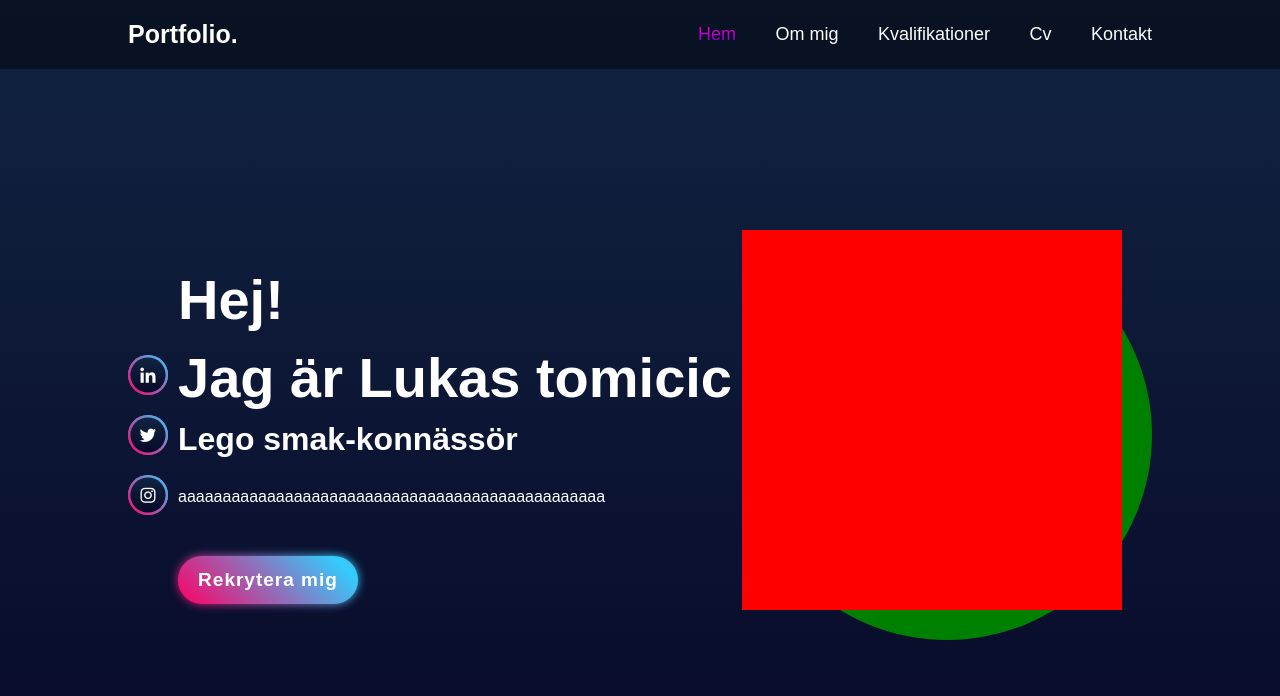
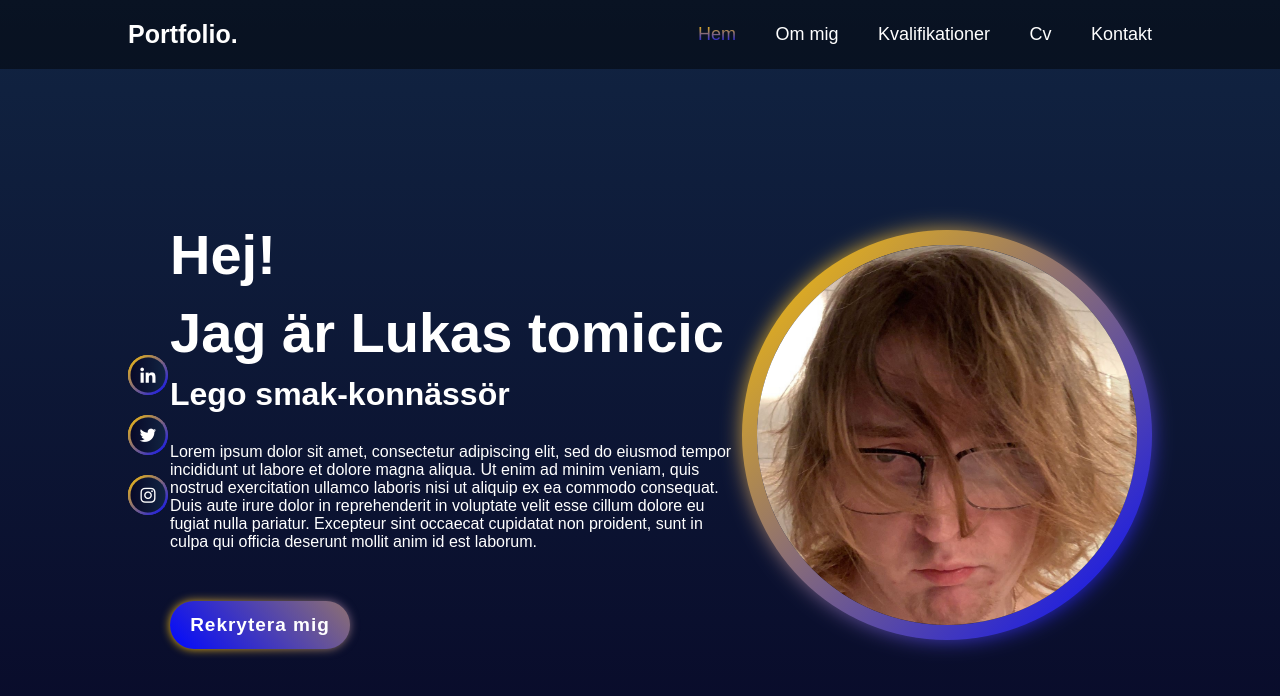
Before and after one commit to luckeboiii/luckeboiii.io, a plain HTML site: page portfolio/index.html in a window 1280 px wide. Drawn offline with nearby package versions, Linux system fonts and the light colour scheme.

Commit message:
Portfolio v2
aadu, jobb = kneg

```diff
--- a/portfolio/index.html
+++ b/portfolio/index.html
@@ -29,23 +29,28 @@
 
     <section class="home">
             <div class="home-sci">
-            <a href="#"><i class='bx bxl-linkedin' ></i></a>
-            <a href="#"><i class='bx bxl-twitter' ></i></a>
-            <a href="#"><i class='bx bxl-instagram'></i></a>
+                <a class="rotating" href="#"><i class='bx bxl-linkedin rotating2' ></i></a>
+                <a class="rotating" href="#"><i class='bx bxl-twitter rotating2' ></i></a>
+                <a class="rotating" href="#"><i class='bx bxl-instagram rotating2'></i></a>
             </div>
 
             <div class="home-content">
-            <h1> Hej!</h1>
-            <h1>Jag är Lukas tomicic</h1>
-            <h3>Lego smak-konnässör</h3>
-            <p> aaaaaaaaaaaaaaaaaaaaaaaaaaaaaaaaaaaaaaaaaaaaaaaa</p>
-            <a href="#" class="btn">Rekrytera mig</a>
+                <h1 class="animate__animated animate__zoomInUp" style="animation-duration: 1s;"> Hej!</h1>
+                <h1 class="animate__animated animate__zoomInUp" style="animation-duration: 1.2s;">Jag är Lukas tomicic</h1>
+                <h3 class="animate__animated animate__zoomInUp" style="animation-duration: 1.4s;">Lego smak-konnässör</h3>
+                <p class="animate__animated animate__zoomInUp" style="animation-duration: 1.6s;"> Lorem ipsum dolor sit amet, consectetur adipiscing elit, sed do eiusmod tempor incididunt ut labore et dolore magna aliqua. Ut enim ad minim veniam, quis nostrud exercitation ullamco laboris nisi ut aliquip ex ea commodo consequat. Duis aute irure dolor in reprehenderit in voluptate velit esse cillum dolore eu fugiat nulla pariatur. Excepteur sint occaecat cupidatat non proident, sunt in culpa qui officia deserunt mollit anim id est laborum.</p>
+                <a class=" btn animate__animated animate__zoomInUp" style="animation-duration: 1.8s;" href="#">Rekrytera mig</a>
             </div>
 
             <div class="home-img">
-            <div class="glowing-circle"></div>
+                <div class="glowing-circle rotating">
+                    <span></span>
+                    <span></span>
+                    <div class="image rotating2">
+                        <img src="mig.png" alt="">
                     </div>
-
+                </div>
+            </div>
     </section>
 
 </body>
--- a/portfolio/style.css
+++ b/portfolio/style.css
@@ -50,7 +50,7 @@ body {
 
 .navbar a.active,
 .navbar a:hover {
-    background: linear-gradient(rgb(255, 0, 187), #7700e0);
+    background: linear-gradient(rgb(255, 196, 0), rgb(0, 8, 255));
     -webkit-text-fill-color: transparent;
     -webkit-background-clip: text;
 }
@@ -109,7 +109,7 @@ body {
     top: 0;
     left: 0;
     inset: 0;
-    background: linear-gradient(45deg, #f06, #3cf, #f06 );
+    background: linear-gradient(45deg, rgb(255, 196, 0), rgb(0, 8, 255));
     background-position: 0 0;
     z-index: -1;
     border-radius: 40px;
@@ -128,7 +128,7 @@ body {
     top: 0;
     left: 0;
     inset: 0;
-    background: linear-gradient(45deg, #f06, #3cf, #f06 );
+    background: linear-gradient(45deg, rgb(0, 8, 255), rgb(255, 196, 0));
     background-position: 0 0;
     background-size: 200%;
     z-index: -1;
@@ -146,7 +146,7 @@ body {
     align-items: center;
     width: 40px;
     height: 40px;
-    background: linear-gradient(45deg, #f06, #3cf);
+    background: linear-gradient(45deg, rgb(255, 196, 0), rgb(0, 8, 255));
     border-radius: 50%;
     font-size: 20px;
     color: #ffffff;
@@ -160,7 +160,7 @@ body {
     position: absolute;
     width: 100%;
     height: 100%;
-    background: linear-gradient(45deg, #f06, #3cf);
+    background: linear-gradient(45deg, rgb(255, 196, 0), rgb(0, 8, 255));
     border-radius: 50%;
     z-index: -1;
     transition: .25s ease-in;
@@ -195,8 +195,10 @@ body {
     position: relative;
     width: 100%;
     height: 100%;
-    background: green;
     border-radius: 50%;
+    display: flex;
+    justify-content: center;
+    align-items: center;
 }
 
 .home-img .glowing-circle::after {
@@ -204,5 +206,64 @@ body {
     position: absolute;
     width: 380px;
     height: 380px;
-background: red;
+    background: linear-gradient(rgb(17, 36, 66), #080928);
+    border-radius: 50%;
 }
+
+.glowing-circle span {
+    position: absolute;
+    width: 100%;
+    height: 100%;
+    background: linear-gradient(45deg, rgb(255, 196, 0), rgb(0, 8, 255));
+    border-radius: 50%;
+}
+
+.glowing-circle span:nth-child(1) {
+    filter: blur(10px);
+
+}
+
+.glowing-circle .image {
+    position: relative;
+    width: 380px;
+    height: 380px;
+    border-radius: 50%;
+    z-index: 1;
+    overflow: hidden;
+}
+
+.image img {
+    position: absolute;
+    top: -150px;
+    left: 50%;
+    transform: translateX(-50%);
+    max-width: 380px;
+    object-fit: cover;
+
+}
+
+@-webkit-keyframes rotating {
+    from{
+        -webkit-transform: rotate(0deg);
+    }
+    to{
+        -webkit-transform: rotate(360deg);
+    }
+}
+
+.rotating {
+    -webkit-animation: rotating 4s linear infinite;
+}
+
+@-webkit-keyframes rotating2 {
+    from{
+        -webkit-transform: rotate(0deg);
+    }
+    to{
+        -webkit-transform: rotate(-360deg);
+    }
+}
+
+.rotating2 {
+    -webkit-animation: rotating2 4s linear infinite;
+}
```
Also changed, not shown: portfolio/mig.png (added). Lines whose indentation alone changed are shown as unchanged.
